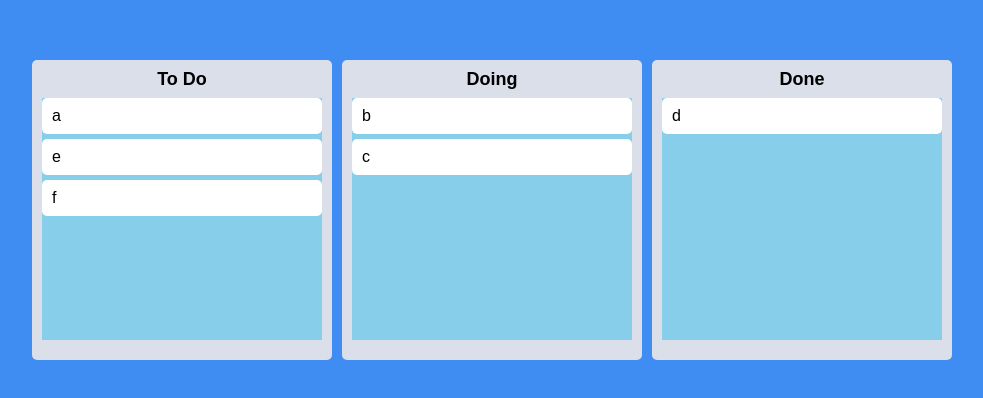
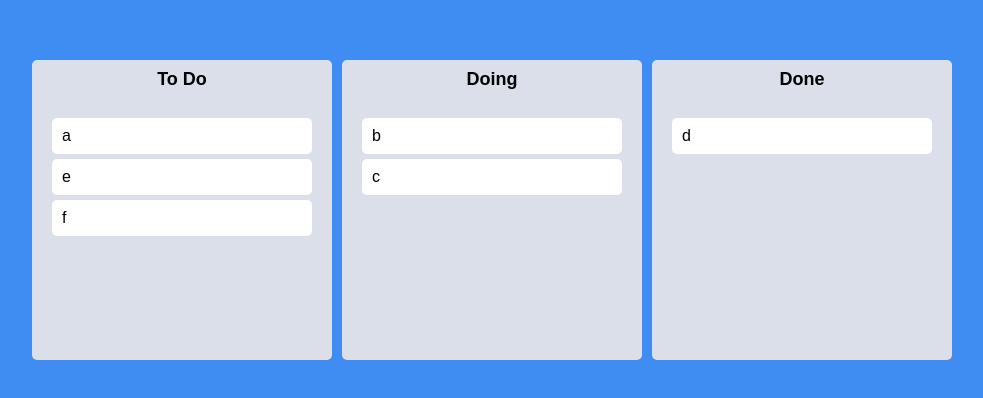
Before and after one commit to junghong0512/react_master, a React (Create React App) app: page / in a window 1280 px wide. Shown: the part 190-588 px from the top of the page, without its empty margins (148-1131 px from the left). Built offline with nearby package versions, Linux system fonts and the light colour scheme.

Commit message:
#6.12 Final Styles

```diff
--- a/src/Components/Board.tsx
+++ b/src/Components/Board.tsx
@@ -6,7 +6,6 @@
 
 const Wrapper = styled.div`
   width: 300px;
-  padding: 20px 10px;
   padding-top: 10px;
   background-color: ${(props) => props.theme.boardColor};
   border-radius: 5px;
@@ -28,12 +27,13 @@
 }
 
 const Area = styled.div<IAreaProps>`
+  padding: 20px;
   background-color: ${(props) =>
     props.isDraggingOver
-      ? "gray"
+      ? "#dfe6e9"
       : props.isDraggingFromThis
-      ? "green"
-      : "skyblue"};
+      ? "#b2bec3"
+      : "transparent"};
   flex-grow: 1;
   transition: background-color 0.5s ease-in-out;
 `;
--- a/src/Components/DragabbleCard.tsx
+++ b/src/Components/DragabbleCard.tsx
@@ -2,11 +2,14 @@
 import { Draggable } from "react-beautiful-dnd";
 import styled from "styled-components";
 
-const Card = styled.div`
+const Card = styled.div<{ isDragging: boolean }>`
   padding: 10px 10px;
-  background-color: ${(props) => props.theme.cardColor};
+  background-color: ${(props) =>
+    props.isDragging ? "#74b9ff" : props.theme.cardColor};
   border-radius: 5px;
   margin-bottom: 5px;
+  box-shadow: ${(props) =>
+    props.isDragging ? "0px 2px 5px rgba(0, 0, 0, 0.5)" : ""};
 `;
 
 interface IDragabbleCardProps {
@@ -17,8 +20,9 @@
 function DragabbleCard({ todo, index }: IDragabbleCardProps) {
   return (
     <Draggable draggableId={todo} index={index}>
-      {(magic) => (
+      {(magic, snapshot) => (
         <Card
+          isDragging={snapshot.isDragging}
           ref={magic.innerRef}
           {...magic.dragHandleProps}
           {...magic.draggableProps}
```
